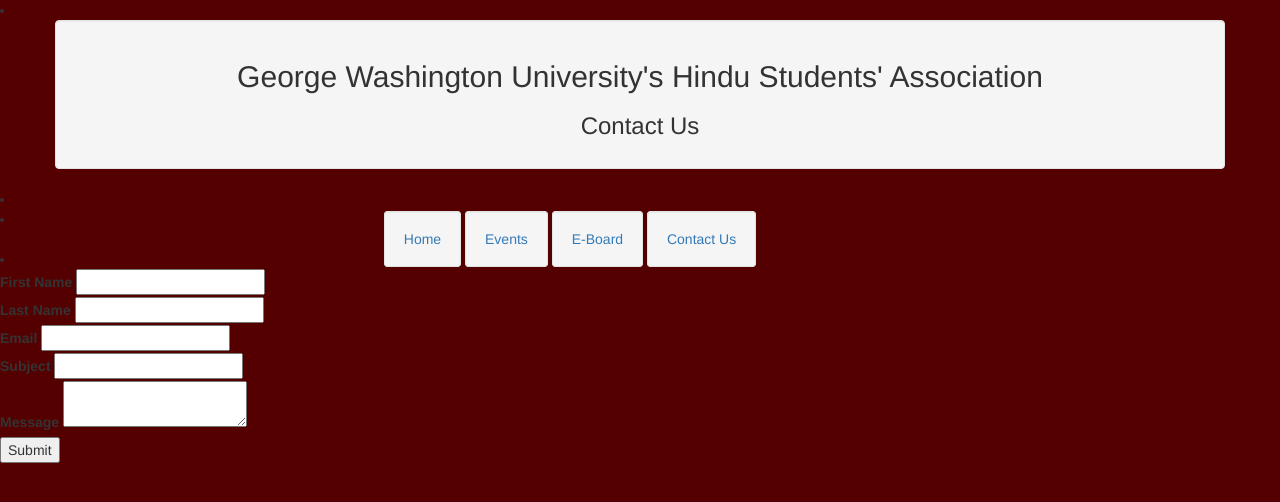
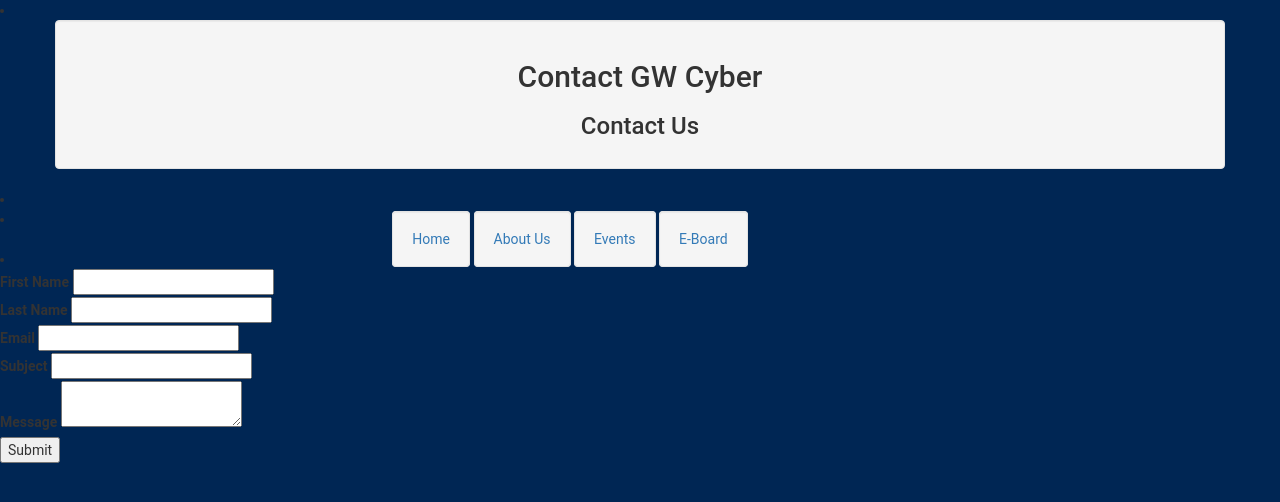
Before and after one commit to GW-Cyber/website, a plain HTML site: page src/contact.html in a window 1280 px wide. Drawn offline with nearby package versions, Linux system fonts and the light colour scheme.

Commit message:
made the background blue, removed inline body styling per file. Also fixed orientation of internal links.

```diff
--- a/src/contact.html
+++ b/src/contact.html
@@ -28,7 +28,8 @@
 </style>
 <head>
   <link rel="stylesheet" href="https://maxcdn.bootstrapcdn.com/bootstrap/3.3.7/css/bootstrap.min.css">
-    <!-- Metadata for site -->
+  <link rel="stylesheet" href="../styles/styles.css">
+  <!-- Metadata for site -->
   <title> GW || CYBR </title>
   <meta charset="utf-8"/>
   <meta http-equiv="X-UA-Compatible" content="IE=Edge">
@@ -48,20 +49,20 @@
 <li>
 <div class="container well">
 <div class="text-center">
-  <h2 class="header"> George Washington University's Hindu Students' Association</h2>
+  <h2 class="header">Contact GW Cyber</h2>
     <h3 class="header"> Contact Us</h3>
 <li>
 <li>
 </div>
 </head>
 
-<body style="background-color: #500;">
+<body>
 <div>
   <div class="row justify-content-md-center text-center blockquote container">
       <a class="well" href="../index.html">Home</a>
+      <a class="well" href="about.html">About Us</a>
       <a class="well" href="events.html">Events</a>
       <a class="well" href="eboard.html">E-Board</a>
-      <a class="well" href="contact.html">Contact Us</a>
 
       <li>
   </div>
--- a/styles/styles.css
+++ b/styles/styles.css
@@ -1,7 +1,7 @@
 
 body{
-  font-family: 'Roboto',sans-serif;
-
+	font-family: 'Roboto',sans-serif;
+	background-color: #002654;
 }
 img{
   max-width:100%;
```
Also changed, not shown: index.html (+1 -4 lines), src/about.html (+3 -2 lines), src/eboard.html (+2 -2 lines), src/events.html (+2 -2 lines).
